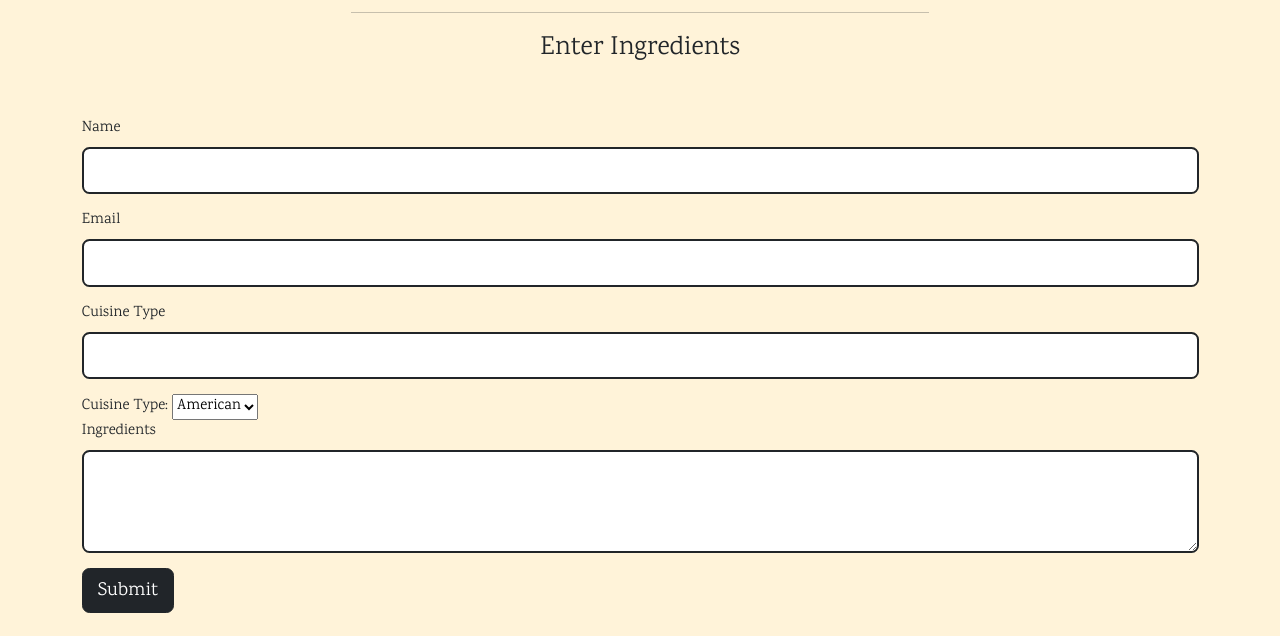
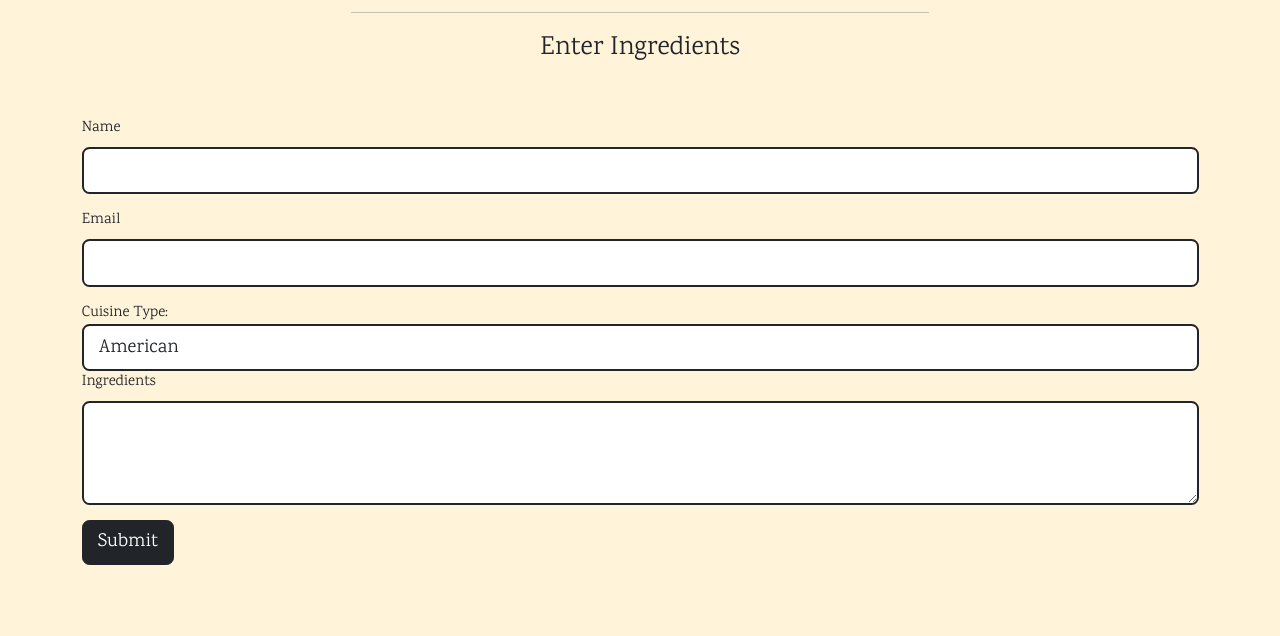
Before and after one commit to dc2026/Capstone-Project, a plain HTML site: page frontend/index.html in a window 1280 px wide. Shown: the part 458-1094 px from the top of the page. After the commit the page ends 1045 px from the top, so only its background shows below. Drawn offline with nearby package versions, Linux system fonts and the light colour scheme.

Commit message:
added anything option, fixed dropbox page syntax

```diff
--- a/frontend/index.html
+++ b/frontend/index.html
@@ -82,19 +82,15 @@
           <input type="email" name="email" id="email" class="form-control form-control-lg border-2 border-dark rounded-3">
         </div>
 
-        <div class="mb-3">
-          <label for="cuisine" class="form-label">Cuisine Type</label>
-          <input type="text" name="cuisine" id="cuisine" class="form-control form-control-lg border-2 border-dark rounded-3">
-        </div>
-
         <div>
           <label for="cuisine">Cuisine Type:</label>
-          <select name="cuisine" id="cars">
+          <select name="cuisine" id="cuisine" class= "form-control form-control-lg border-2 border-dark rounded-3">
           <option value="American">American</option>
           <option value="Chinese">Chinese</option>
           <option value="Italian">Italian</option>
           <option value="French">French</option>
           <option value="Mexican">Mexican</option>
+          <option value="Anything">Anything</option>
           </select>
         </div>
 
```
